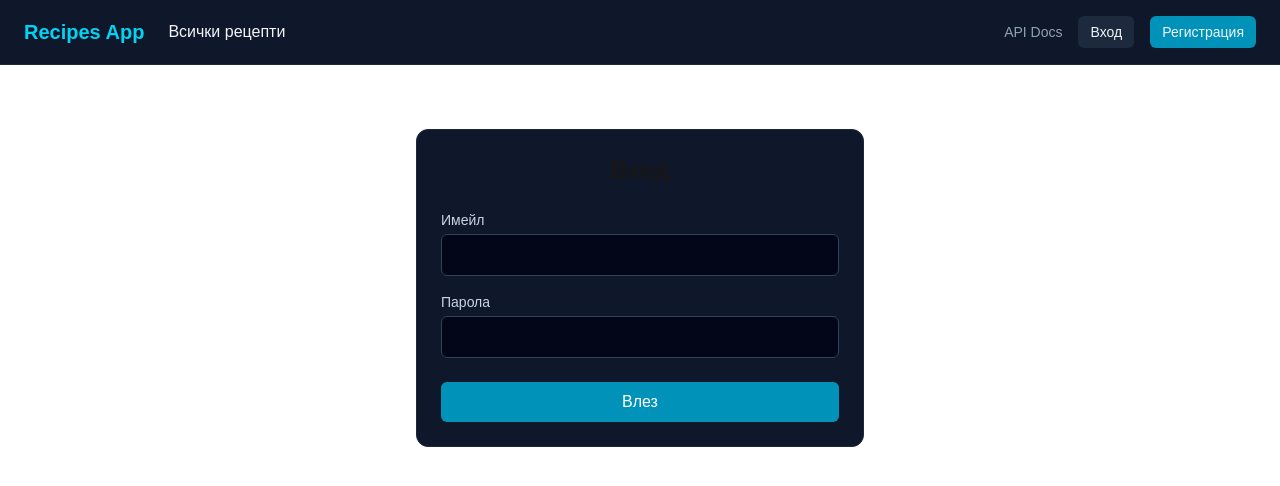
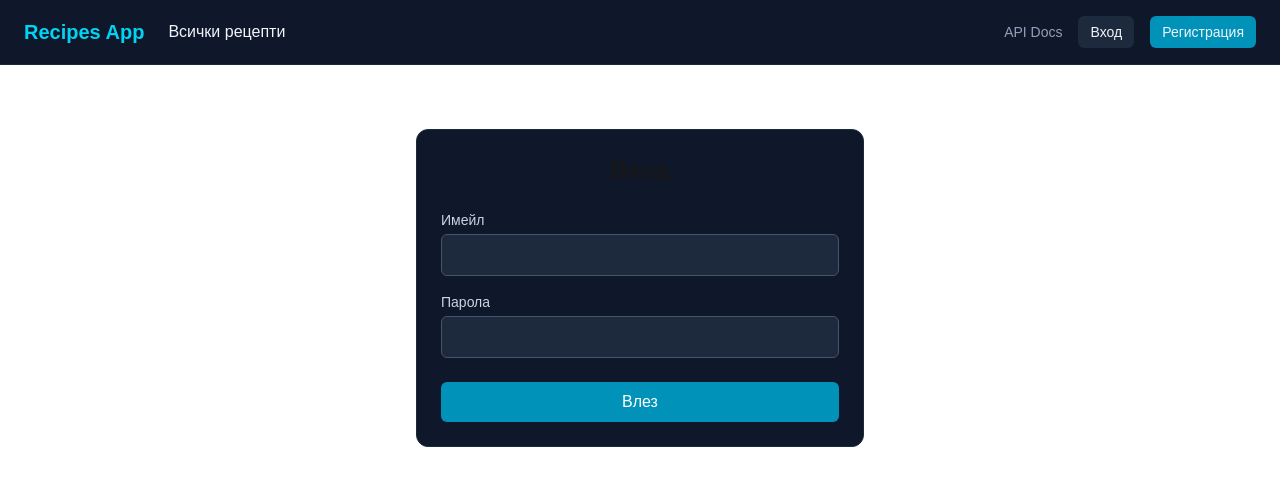
Before and after one commit to Niko5886/Recipes-API, a Next.js app: page /login in a window 1280 px wide. Shown: the top 486 px of the page. Built offline with nearby package versions, Linux system fonts and the light colour scheme; no server answers.

Commit message:
feat: implement recipe editing and details pages with user authentication

```diff
--- a/src/app/login/page.tsx
+++ b/src/app/login/page.tsx
@@ -37,11 +37,11 @@ export default function LoginPage() {
       <form onSubmit={handleSubmit} className="flex flex-col gap-4">
         <div>
           <label htmlFor="email" className="block text-sm mb-1 text-slate-300">Имейл</label>
-          <input id="email" type="email" required className="w-full bg-slate-950 border border-slate-700 rounded-md px-4 py-2" value={email} onChange={e => setEmail(e.target.value)} />
+          <input id="email" type="email" required className="w-full bg-slate-800 border border-slate-600 rounded-md px-4 py-2 text-white placeholder:text-slate-500" value={email} onChange={e => setEmail(e.target.value)} />
         </div>
         <div>
           <label htmlFor="password" className="block text-sm mb-1 text-slate-300">Парола</label>
-          <input id="password" type="password" required className="w-full bg-slate-950 border border-slate-700 rounded-md px-4 py-2" value={password} onChange={e => setPassword(e.target.value)} />
+          <input id="password" type="password" required className="w-full bg-slate-800 border border-slate-600 rounded-md px-4 py-2 text-white placeholder:text-slate-500" value={password} onChange={e => setPassword(e.target.value)} />
         </div>
         <button type="submit" className="bg-cyan-600 hover:bg-cyan-500 text-white font-medium py-2 rounded-md transition mt-2">Влез</button>
       </form>
--- a/src/app/register/page.tsx
+++ b/src/app/register/page.tsx
@@ -37,11 +37,11 @@ export default function RegisterPage() {
       <form onSubmit={handleSubmit} className="flex flex-col gap-4">
         <div>
           <label htmlFor="email" className="block text-sm mb-1 text-slate-300">Имейл</label>
-          <input id="email" type="email" required className="w-full bg-slate-950 border border-slate-700 rounded-md px-4 py-2" value={email} onChange={e => setEmail(e.target.value)} />
+          <input id="email" type="email" required className="w-full bg-slate-800 border border-slate-600 rounded-md px-4 py-2 text-white placeholder:text-slate-500" value={email} onChange={e => setEmail(e.target.value)} />
         </div>
         <div>
           <label htmlFor="password" className="block text-sm mb-1 text-slate-300">Парола</label>
-          <input id="password" type="password" required className="w-full bg-slate-950 border border-slate-700 rounded-md px-4 py-2" value={password} onChange={e => setPassword(e.target.value)} />
+          <input id="password" type="password" required className="w-full bg-slate-800 border border-slate-600 rounded-md px-4 py-2 text-white placeholder:text-slate-500" value={password} onChange={e => setPassword(e.target.value)} />
         </div>
         <button type="submit" className="bg-cyan-600 hover:bg-cyan-500 text-white font-medium py-2 rounded-md transition mt-2">Регистрирай ме</button>
       </form>
```
Also changed, not shown: src/app/recipes/[id]/edit/page.tsx (line endings or trailing spaces), src/app/recipes/[id]/page.tsx (line endings or trailing spaces).
